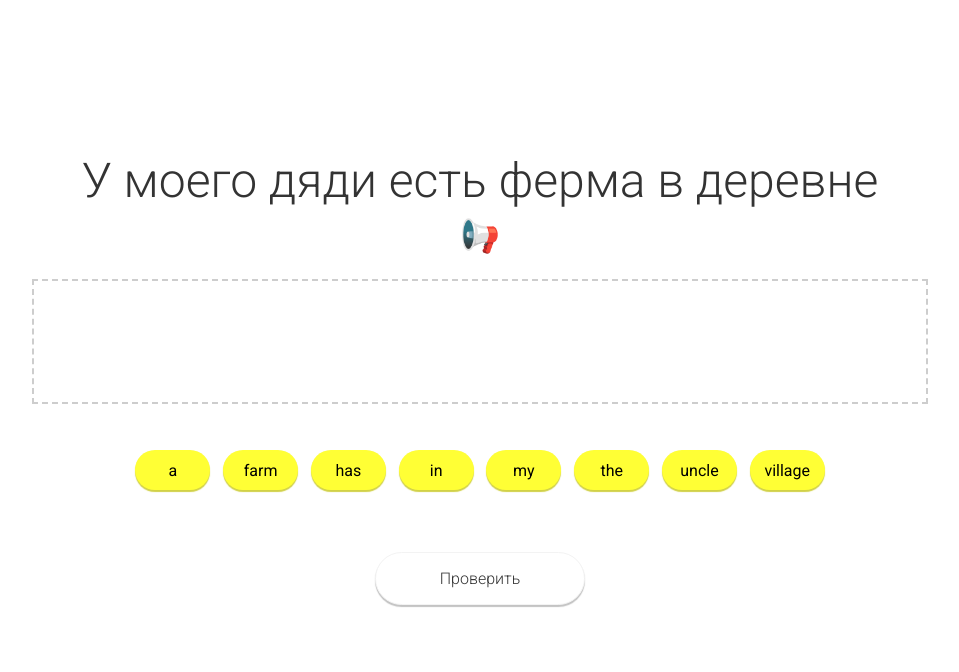
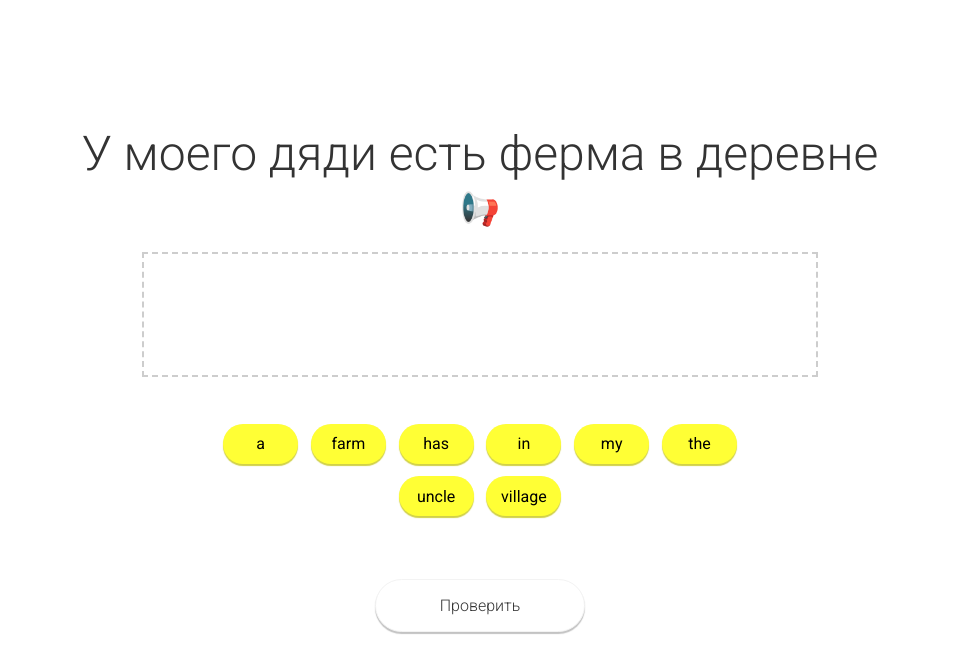
Before and after one commit to atumv/translate-dnd, a React app: page / in a window 1280 px wide. Shown: the top 672 px of the page, without its empty margins (160-1119 px from the left). Built offline with nearby package versions, Linux system fonts and the light colour scheme; what react-animations would draw is missing.

Commit message:
Style changes

```diff
--- a/src/components/WordList.tsx
+++ b/src/components/WordList.tsx
@@ -7,7 +7,8 @@ const StyledWordList = styled.ul`
   align-items: center;
   flex-wrap: wrap;
   width: 100%;
-  padding: 0 11rem;
+  max-width: 600px;
+  padding: 0 2rem;
   padding-top: 2.5rem;
   padding-bottom: 3.5rem;
 }
```
